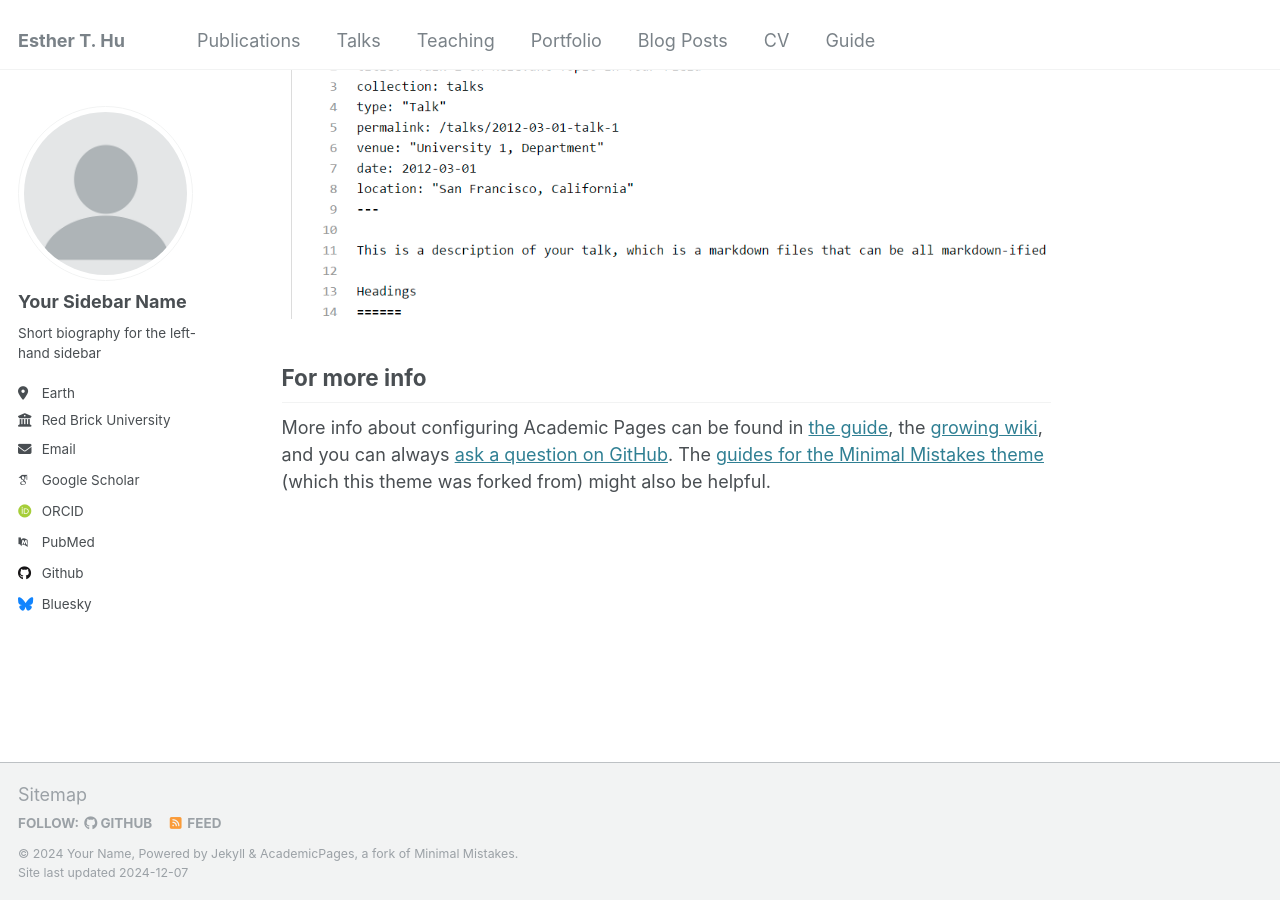
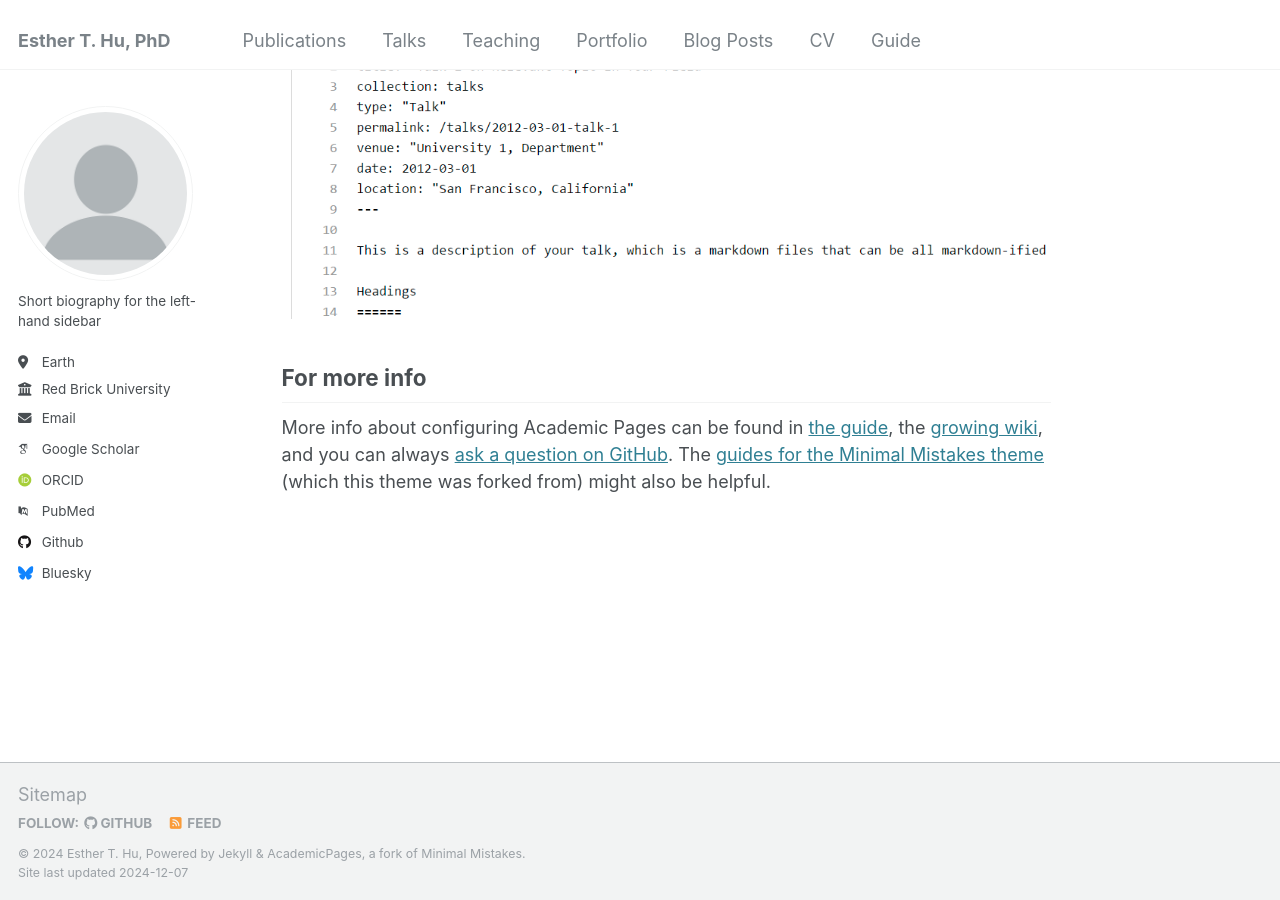
Before and after one commit to estherthu/estherthu.github.io, a Jekyll site: the page built from _pages/about.md, in a window 1280 px wide and 900 px high, scrolled down 2643 px. Built offline with Jekyll 4.4.1, drawn with Linux system fonts in a browser that asks for light colours; some web fonts are replaced.

Commit message:
Update _config.yml

```diff
--- a/_config.yml
+++ b/_config.yml
@@ -8,11 +8,11 @@
 
 # Basic Site Settings
 locale                   : "en-US"
-title                    : "Esther T. Hu"
+title                    : "Esther T. Hu, PhD"
 title_separator          : "-"
-name                     : &name "Your Name"
-description              : &description "personal description"
-url                      : https://academicpages.github.io # the base hostname & protocol for your site e.g. "https://[your GitHub username].github.io"
+name                     : &name "Esther T. Hu"
+description              : &description "Literary scholar and historian"
+url                      : https://estherthu.github.io # the base hostname & protocol for your site e.g. "https://[your GitHub username].github.io"
 baseurl                  : "" # the subpath of your site, e.g. "/blog"
 repository               : "academicpages/academicpages.github.io"
 
@@ -22,7 +22,7 @@ repository               : "academicpages/academicpages.github.io"
 author:
   # Biographic information
   avatar           : "profile.png"
-  name             : "Your Sidebar Name"
+  name             : ""
   pronouns         : # example: "she/her"
   bio              : "Short biography for the left-hand sidebar"
   location         : "Earth"
```
